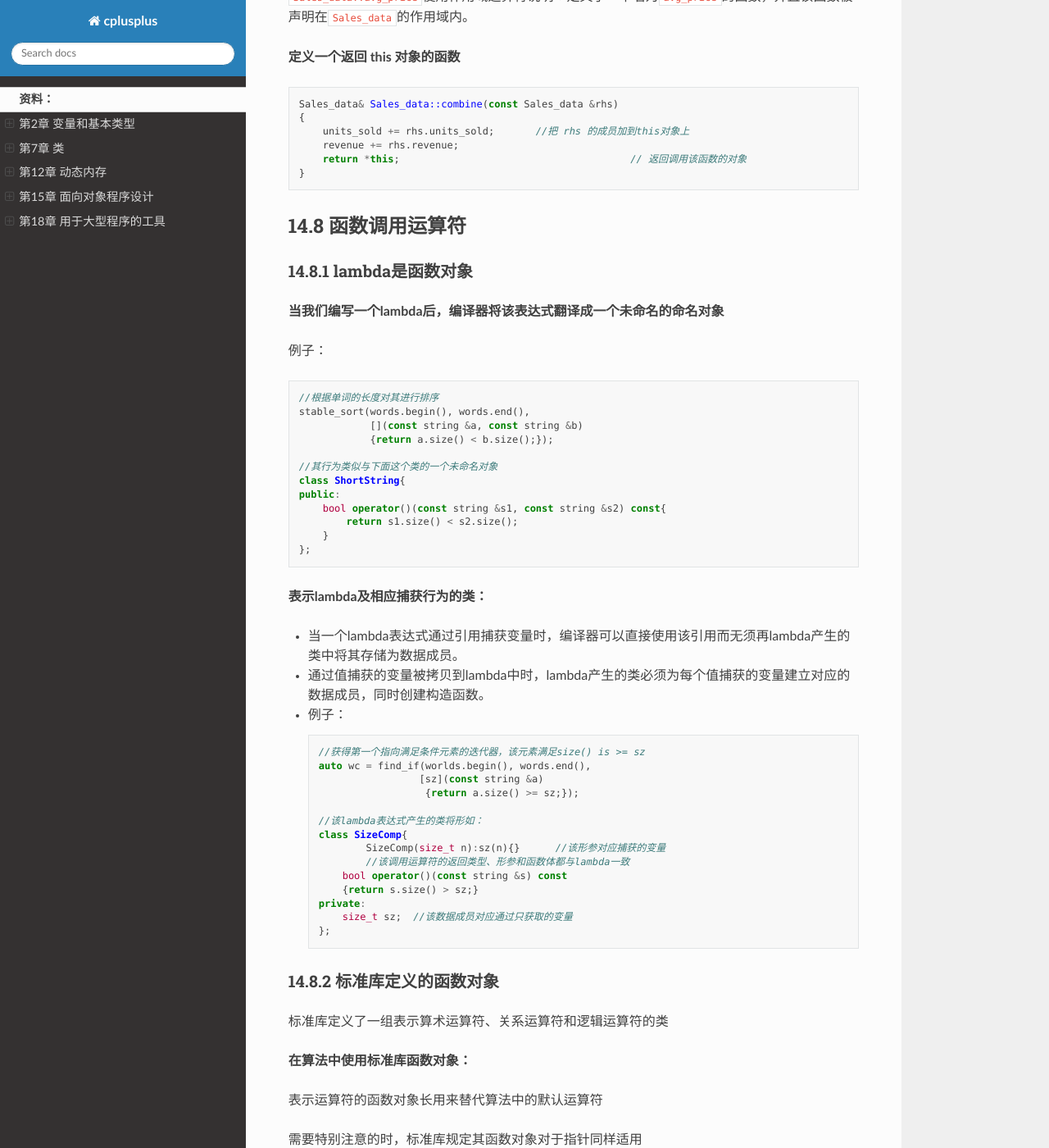
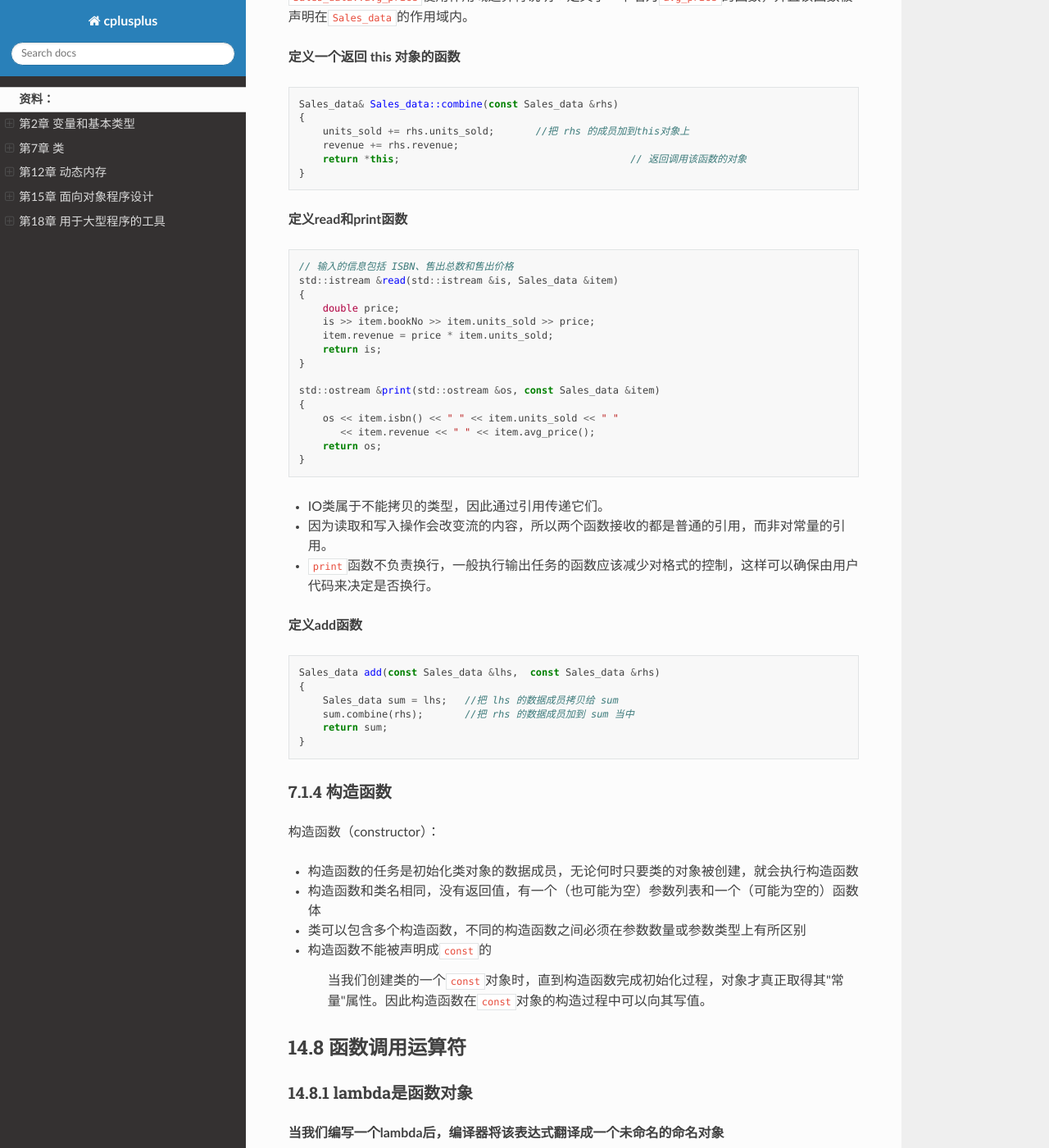
Before and after one commit to ahwi/CPlusPlusNote, a Sphinx documentation site: the page built from 00.note/source/note/primer.md, in a window 1280 px wide and 1400 px high, scrolled down 4038 px. Shown: the whole window at 82% size. Built offline with Sphinx 7.4.7 and the Read the Docs theme 2.0.0, drawn with Linux system fonts in a browser that asks for light colours.

Commit message:
primer 更新第7章 类 笔记

````diff
--- a/00.note/source/note/primer.md
+++ b/00.note/source/note/primer.md
@@ -189,6 +189,102 @@ Sales_data& Sales_data::combine(const Sales_data &rhs)
     return *this;					// 返回调用该函数的对象
 }
 ```
+
+**定义read和print函数**
+
+```c++
+// 输入的信息包括 ISBN、售出总数和售出价格
+std::istream &read(std::istream &is, Sales_data &item)
+{
+    double price;
+    is >> item.bookNo >> item.units_sold >> price;
+    item.revenue = price * item.units_sold;
+    return is;
+}
+
+std::ostream &print(std::ostream &os, const Sales_data &item)
+{
+    os << item.isbn() << " " << item.units_sold << " "
+       << item.revenue << " " << item.avg_price();
+    return os;
+}
+```
+
+* IO类属于不能拷贝的类型，因此通过引用传递它们。
+* 因为读取和写入操作会改变流的内容，所以两个函数接收的都是普通的引用，而非对常量的引用。
+
+* `print`函数不负责换行，一般执行输出任务的函数应该减少对格式的控制，这样可以确保由用户代码来决定是否换行。
+
+**定义add函数**
+
+```c++
+Sales_data add(const Sales_data &lhs,  const Sales_data &rhs)
+{
+    Sales_data sum = lhs;   //把 lhs 的数据成员拷贝给 sum
+    sum.combine(rhs);       //把 rhs 的数据成员加到 sum 当中
+    return sum;
+}
+```
+
+### 7.1.4 构造函数
+
+构造函数（constructor）：
+
+* 构造函数的任务是初始化类对象的数据成员，无论何时只要类的对象被创建，就会执行构造函数
+
+* 构造函数和类名相同，没有返回值，有一个（也可能为空）参数列表和一个（可能为空的）函数体
+
+* 类可以包含多个构造函数，不同的构造函数之间必须在参数数量或参数类型上有所区别
+
+* 构造函数不能被声明成`const`的
+
+  > 当我们创建类的一个`const`对象时，直到构造函数完成初始化过程，对象才真正取得其"常量"属性。因此构造函数在`const`对象的构造过程中可以向其写值。
+
+
+
+
+
+
+
+
+
+
+
+
+
+
+
+
+
+
+
+
+
+
+
+
+
+
+
+
+
+
+
+
+
+
+
+
+
+
+
+
+
+
+
+
+
+
 
 
 
````
Also changed, not shown: other parts of 00.note/source/note/primer.md (+1 -1 lines), 2 other files.
